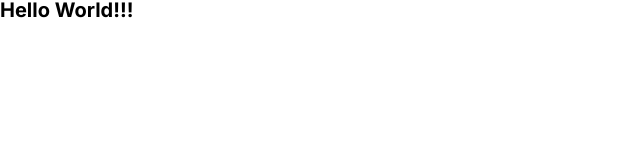
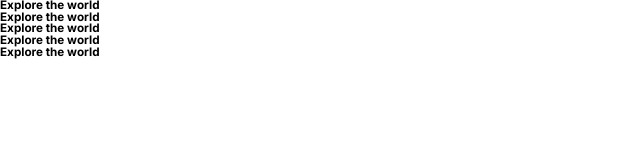
Before and after one commit to mahmoudfouadweb/Modern-javaScript-Build-Real-17-Projects, a plain HTML site: page -- 02. Responsive Image Gallery/index.html in a window 1280 px wide. Shown: the whole page, without its empty margins (0-640 px from the left). Drawn offline with Linux system fonts and the light colour scheme.

Commit message:
html init

```diff
--- a/-- 02. Responsive Image Gallery/index.html
+++ b/-- 02. Responsive Image Gallery/index.html
@@ -17,6 +17,20 @@
     <title>New Document</title>
   </head>
   <body>
-    <h1>Hello World!!!</h1>
+    <div class="container">
+      <div class="panel active"><h3>Explore the world</h3></div>
+    </div>
+    <div class="container">
+      <div class="panel"><h3>Explore the world</h3></div>
+    </div>
+    <div class="container">
+      <div class="panel"><h3>Explore the world</h3></div>
+    </div>
+    <div class="container">
+      <div class="panel"><h3>Explore the world</h3></div>
+    </div>
+    <div class="container">
+      <div class="panel"><h3>Explore the world</h3></div>
+    </div>
   </body>
 </html>
```
